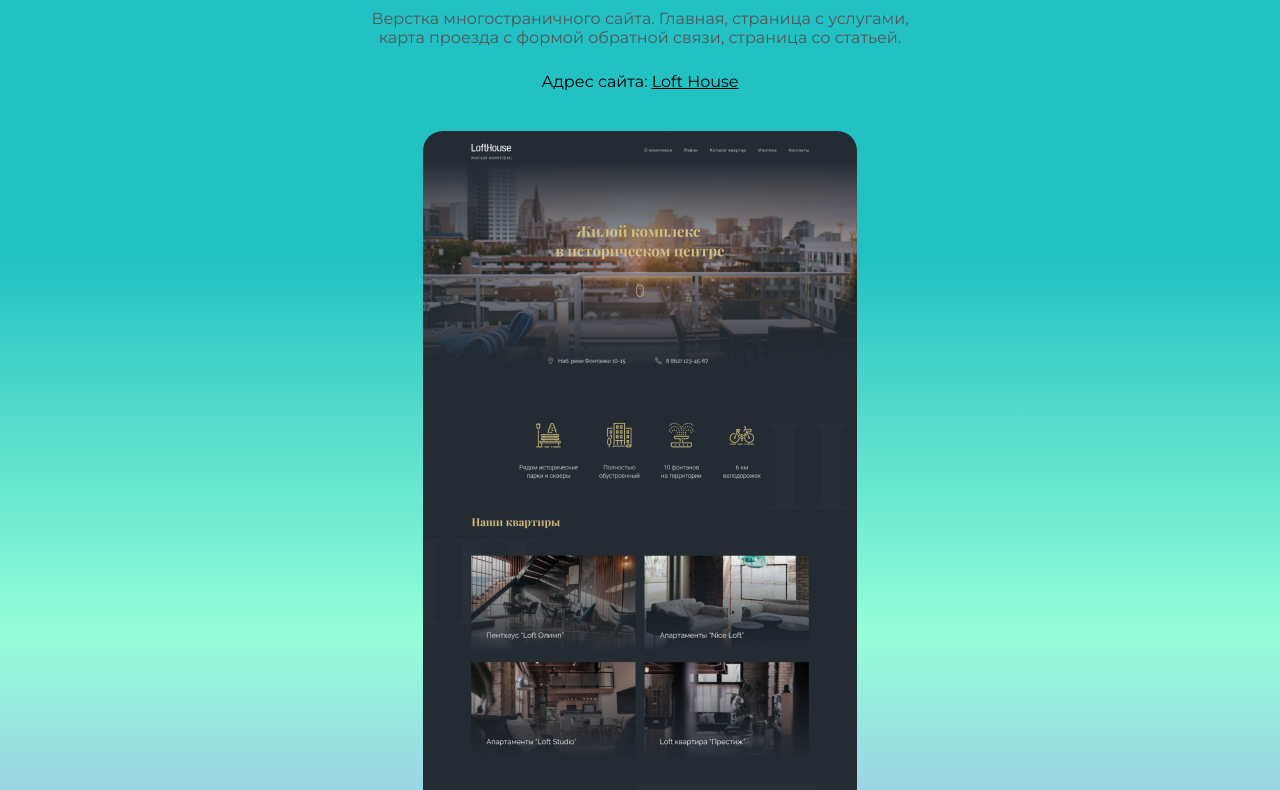
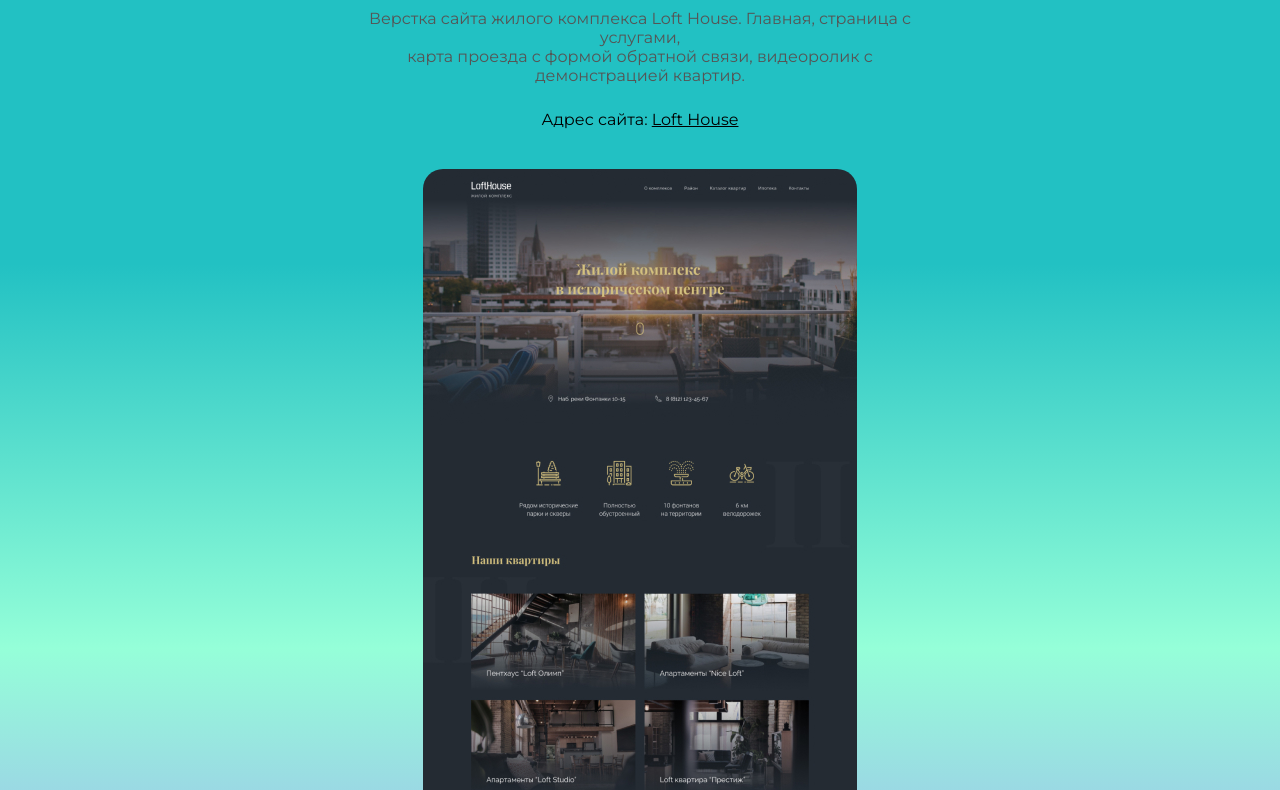
Before and after one commit to DimaKichigin/personal-portfolio, a plain HTML site: page lofthouse.html in a window 1280 px wide. Shown: the part 159-949 px from the top of the page. Drawn offline with Linux system fonts and the light colour scheme.

Commit message:
new changes in lofthouse

```diff
--- a/lofthouse.html
+++ b/lofthouse.html
@@ -16,8 +16,8 @@
 			<div class="inner__page-details">
 				<h1 class="inner__page-title">Сайт жилого комплекса</h1>
 				<div class="inner__page-text">
-					<p class="inner__header-description">Верстка многостраничного сайта. Главная, страница с услугами,<br>
-						карта проезда с формой обратной связи, страница со статьей.
+					<p class="inner__header-description">Верстка сайта жилого комплекса Loft House. Главная, страница с услугами,<br>
+						карта проезда с формой обратной связи, видеоролик с демонстрацией квартир.
 					</p>
 					<p class="inner__page-link">Адрес сайта: <a href="https://dimakichigin.github.io/lofthouse/" target="_blank">Loft House</a></p>
 				</div>
```
Also changed, not shown: index.html (+2 -1 lines).
